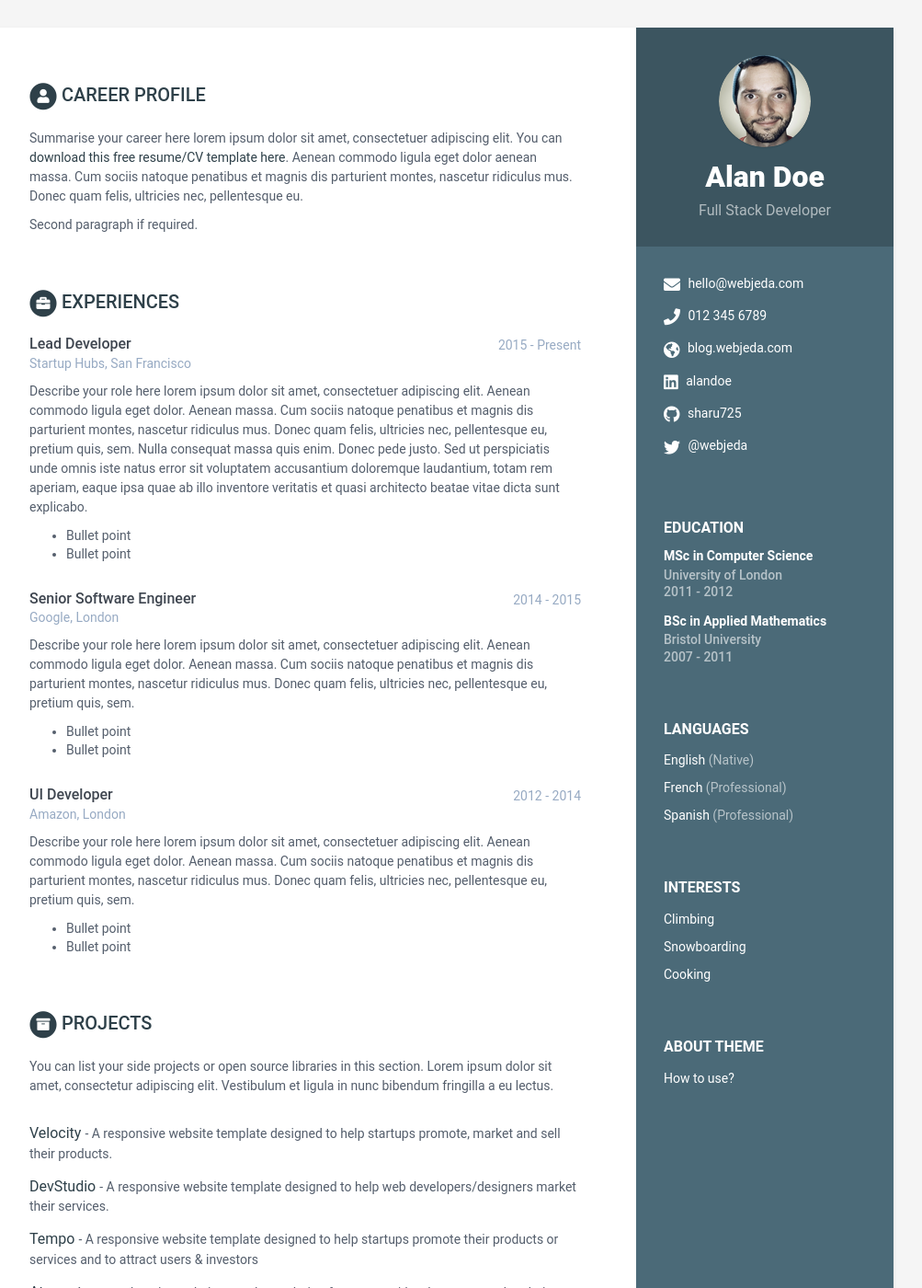
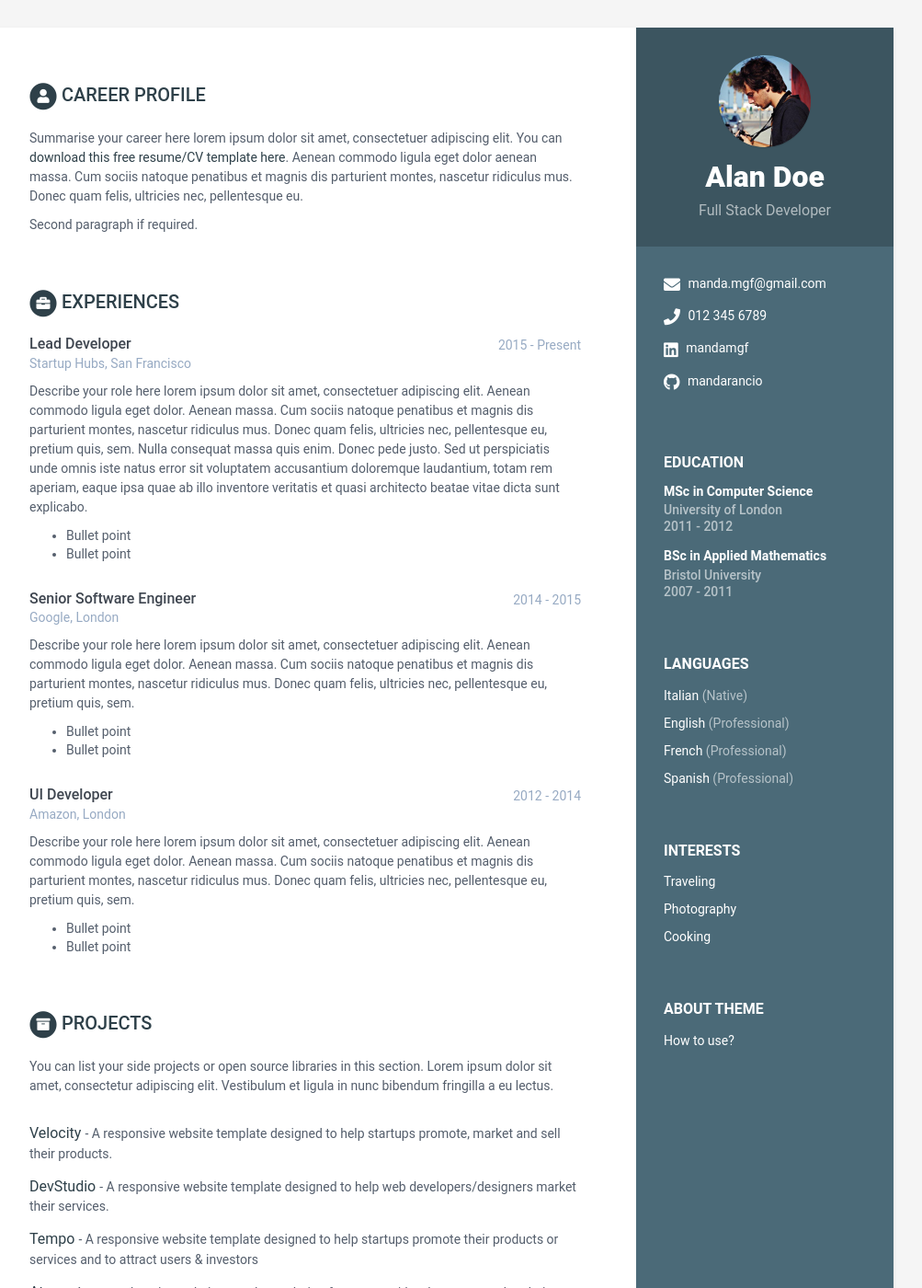
Before and after one commit to Mandarancio/Mandarancio.github.io, a Jekyll site: the page built from index.html, in a window 1280 px wide and 1400 px high. Shown: the whole window at 92% size, without its empty margins (168-1171 px from the left). Built offline with Jekyll 4.4.1, drawn with Linux system fonts in a browser that asks for light colours; some of the changed text lies outside the part shown.

Commit message:
working on..

```diff
--- a/_data/data.yml
+++ b/_data/data.yml
@@ -9,23 +9,26 @@ sidebar:
     # Profile information
     name: Alan Doe
     tagline: Full Stack Developer
-    avatar: profile.png  #place a 100x100 picture inside /assets/images/ folder and provide the name of the file below
+    avatar: me.png  #place a 100x100 picture inside /assets/images/ folder and provide the name of the file below
 
     # Sidebar links
-    email: hello@webjeda.com
+    email: manda.mgf@gmail.com
     phone: 012 345 6789
-    website: blog.webjeda.com #do not add http://
-    linkedin: alandoe
-    github: sharu725
+    website: #blog.webjeda.com #do not add http://
+    linkedin: mandamgf
+    github: mandarancio
     gitlab:
     bitbucket:
-    twitter: '@webjeda'
+    twitter:
     stack-overflow: # Number/Username, e.g. 123456/alandoe
     codewars:
 
     languages:
+      - idiom: Italian
+        level: Native
+
       - idiom: English
-        level: Native
+        level: Professional
 
       - idiom: French
         level: Professional
@@ -34,10 +37,10 @@ sidebar:
         level: Professional
 
     interests:
-      - item: Climbing
+      - item: Traveling
         link:
 
-      - item: Snowboarding
+      - item: Photography
         link:
 
       - item: Cooking
@@ -177,7 +180,7 @@ skills:
     title: Skills &amp; Proficiency
 
     toolset:
-      - name: Python & Django
+      - name: Python & C/C++ & Java
         level: 98%
 
       - name: Javascript & jQuery
```
Also changed, not shown: assets/images/me.jpeg (added), assets/images/me.png (added).
